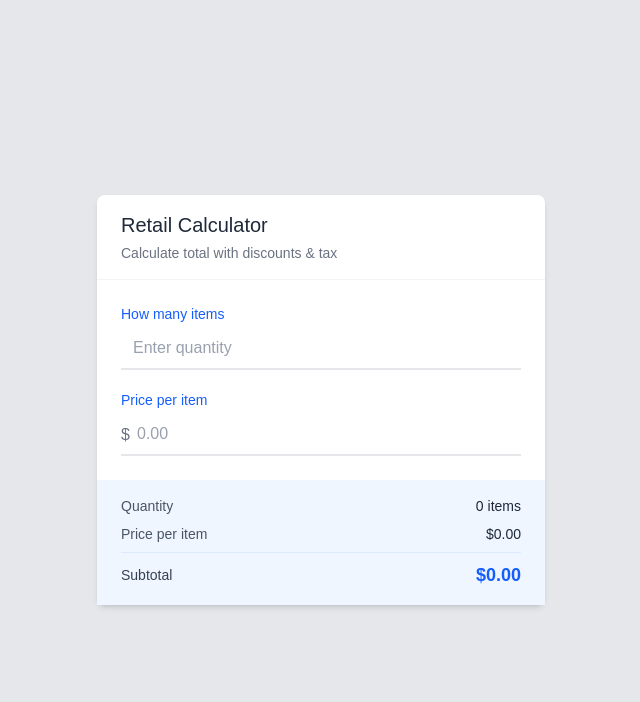
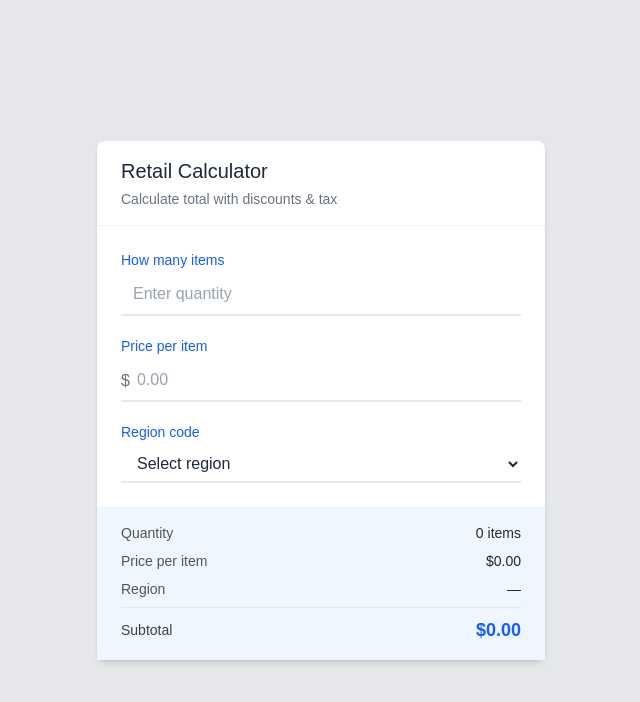
Before and after one commit to mukeshyadav-cdac/retail-calculator, a Next.js app: page / in a window 1280 px wide. Shown: the top 702 px of the page, without its empty margins (319-959 px from the left). Built offline with nearby package versions, Linux system fonts and the light colour scheme.

Commit message:
implemented region selector

```diff
--- a/app/components/RetailCalculator.tsx
+++ b/app/components/RetailCalculator.tsx
@@ -2,9 +2,18 @@
 
 import { useState } from "react";
 
+const REGIONS = [
+  { code: "AUK", name: "Auckland" },
+  { code: "WLG", name: "Wellington" },
+  { code: "WAI", name: "Waikato" },
+  { code: "CHC", name: "Christchurch" },
+  { code: "TAS", name: "Tasman" },
+];
+
 export default function RetailCalculator() {
   const [quantity, setQuantity] = useState<number | "">("");
   const [price, setPrice] = useState<number | "">("");
+  const [region, setRegion] = useState<string>("");
 
   const handleQuantityChange = (e: React.ChangeEvent<HTMLInputElement>) => {
     const value = e.target.value;
@@ -82,6 +91,28 @@ export default function RetailCalculator() {
               />
             </div>
           </div>
+
+          <div className="space-y-1">
+            <label
+              htmlFor="region"
+              className="block text-sm font-medium text-blue-600"
+            >
+              Region code
+            </label>
+            <select
+              id="region"
+              value={region}
+              onChange={(e) => setRegion(e.target.value)}
+              className="w-full px-3 py-2 bg-white border-b-2 border-gray-200 text-gray-800 focus:outline-none focus:border-blue-500 transition-colors"
+            >
+              <option value="">Select region</option>
+              {REGIONS.map((r) => (
+                <option key={r.code} value={r.code}>
+                  {r.code} - {r.name}
+                </option>
+              ))}
+            </select>
+          </div>
         </div>
 
         <div className="bg-blue-50 px-6 py-4 space-y-2">
@@ -97,6 +128,12 @@ export default function RetailCalculator() {
               ${(price || 0).toFixed(2)}
             </span>
           </div>
+          <div className="flex justify-between items-center">
+            <span className="text-sm text-gray-600">Region</span>
+            <span className="text-sm font-medium text-gray-800">
+              {region || "—"}
+            </span>
+          </div>
           <div className="flex justify-between items-center pt-2 border-t border-blue-100">
             <span className="text-sm font-medium text-gray-700">Subtotal</span>
             <span className="text-lg font-semibold text-blue-600">
```
Also changed, not shown: 1 other file (tests, documents, lock files or other folders).
